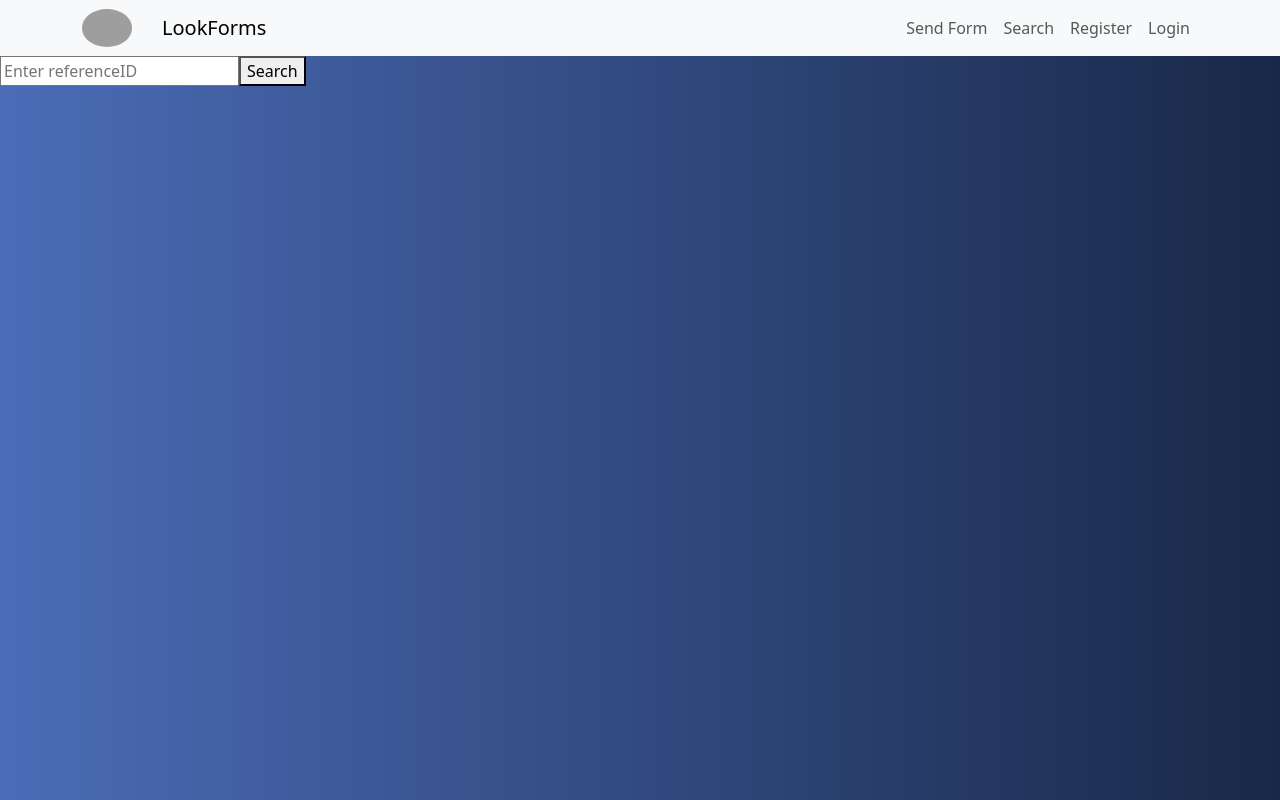
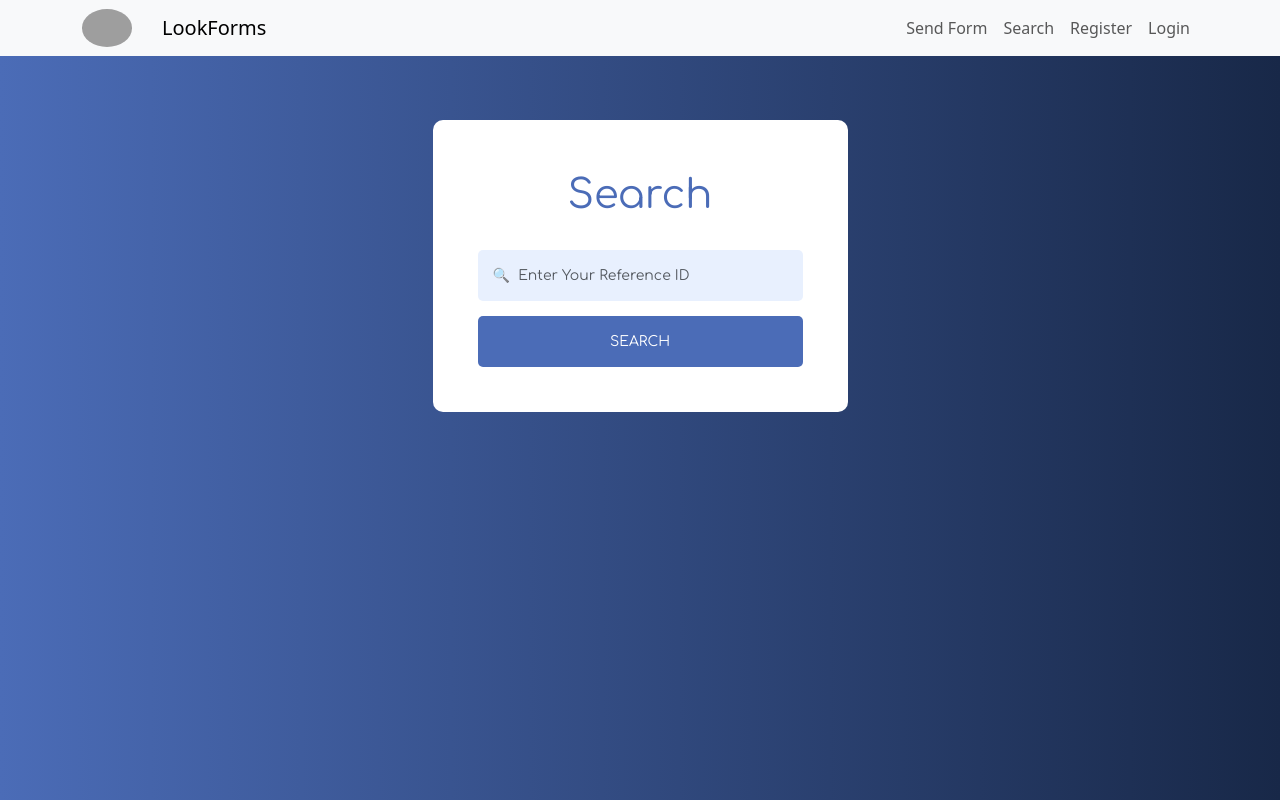
Before and after one commit to FakirHerif/Support-Ticket-Service, a React (Create React App) app in the folder frontend/ticket-support/: page /basvuru-sorgula in a window 1280 px wide. Built offline with nearby package versions, Linux system fonts and the light colour scheme; grey boxes are pictures that could not be loaded.

Commit message:
formSearch component has been edited. configured with formic and yup

```diff
--- a/frontend/ticket-support/src/components/FormSearch.jsx
+++ b/frontend/ticket-support/src/components/FormSearch.jsx
@@ -1,57 +1,73 @@
-import React, { useState } from 'react';
-import axios from 'axios';
+import React from 'react';
 import { useNavigate } from 'react-router-dom';
+import { useAuth } from './AuthContext';
+import { Formik } from 'formik';
+import * as Yup from 'yup';
 
 const FormSearch = () => {
-
-    const [searchTerm, setSearchTerm] = useState('');
-    const [searchResult, setSearchResult] = useState(null);
+    const { axios } = useAuth();
 
     const navigate = useNavigate();
 
-    const handleSearch = async () => {
+    const handleSearch = async (values) => {
+      const searchTerm = values.search;
 
         try {
-          const response = await axios.get('http://localhost:8080/api/informations');
+          const response = await axios.get('/informations');
           const information = response.data.data;
 
           let foundInformation = information.find(info => info.referenceID === searchTerm);
 
           if (foundInformation) {
-            setSearchResult(foundInformation);
-            console.log(foundInformation.referenceID)
             navigate(`/basvuru/${foundInformation.referenceID}`, { state: { searchResult: foundInformation } });
           } else {
-            setSearchResult('No matching record found');
-            console.log(foundInformation.referenceID)
             navigate(`/basvuru/${foundInformation.referenceID}`);
           }
         } catch (error) {
           console.error('Error occurred while searching:', error);
-          setSearchResult('Error occurred while searching. Please try again.');
           navigate(`/basvuru/${searchTerm}`);
         }
       };
 
+      const initialValues = {
+        search: '',
+      };
+
+      const validationSchema = Yup.object().shape({
+        search: Yup.string().required('Reference ID required'),
+      });
+
       return (
-        <div>
-          <input
-            type="text"
-            value={searchTerm}
-            onChange={(e) => setSearchTerm(e.target.value)}
-            placeholder="Enter referenceID"
-          />
-          <button onClick={handleSearch}>Search</button>
-           <div>
-            {searchResult && (
-              <div>
-                <h3>Search Result:</h3>
-                <p>ID: {searchResult.id}</p>
-                <p>{searchResult.createdDate}</p>
-              </div>
-            )}
-          </div>
-        </div>
+        <Formik
+          initialValues={initialValues}
+          validationSchema={validationSchema}
+          onSubmit={(values, { setSubmitting }) => {
+            handleSearch(values);
+            setSubmitting(false);
+          }}
+        >
+          {({ values, errors, touched, handleChange, handleBlur, handleSubmit }) => (
+          <form onSubmit={handleSubmit} className="sendform">
+            <div className="formsend" style={{ maxWidth: '415px' }}>
+              <span>Search</span>
+              <input
+              type="text"
+              id="search"
+              name="search"
+              onBlur={handleBlur}
+              value={values.search}
+              onChange={handleChange}
+              placeholder="🔍  Enter Your Reference ID"
+              className="form-control inp_text"
+              />
+              <p className="error">
+                {errors.search && touched.search && <div>{errors.search}</div>}
+              </p>
+              <button type="submit">Search</button>
+            </div>
+          </form>
+          )}
+        </Formik>
       );
     };
 
```
